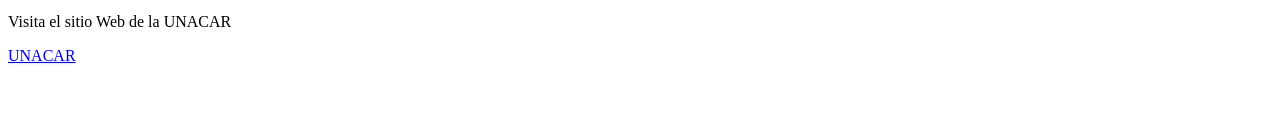
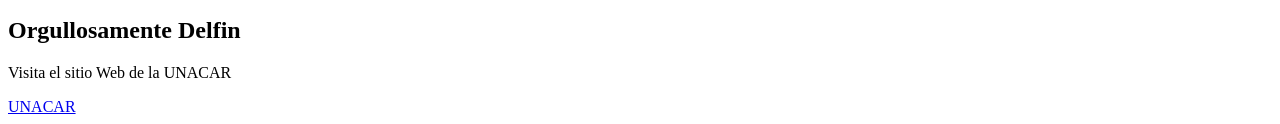
Before and after one commit to SoMNuSrf150/DesAppsWeb, a plain HTML site: page intro-html/index.html in a window 1280 px wide. Shown: the part 683-807 px from the top of the page. Drawn offline with Linux system fonts and the light colour scheme.

Commit message:
Añadí titulo a seccion de la UNACAR

```diff
--- a/intro-html/index.html
+++ b/intro-html/index.html
@@ -26,6 +26,7 @@
         <li>Elemento 3</li>
         <li>Elemento 4</li>
     </ol>
+    <h2>Orgullosamente Delfin</h2>
     <p> Visita el sitio Web de la UNACAR</p>
     <a href="https://www.unacar.mx" target="_blank">UNACAR</a>
 </body>
```
